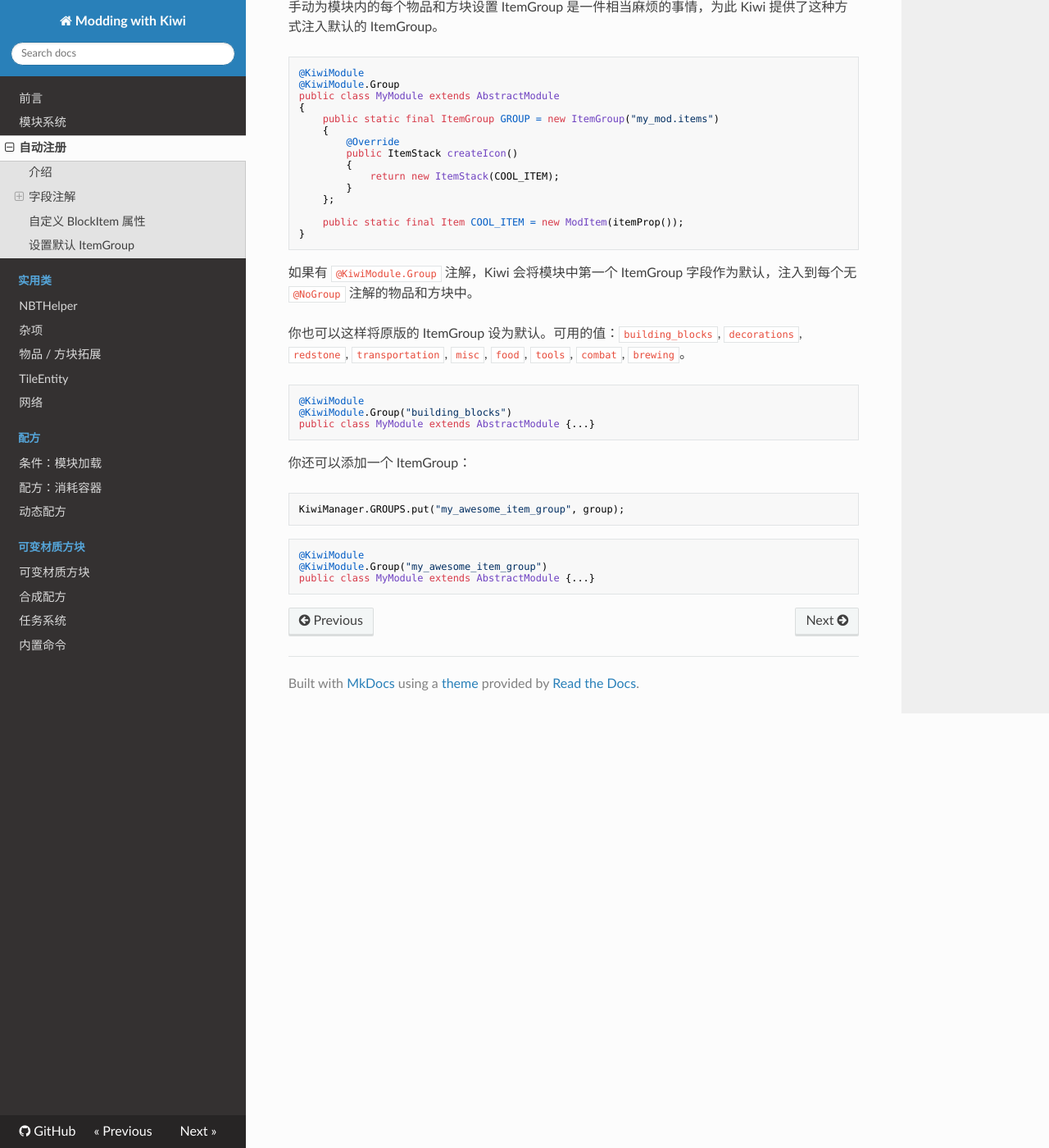
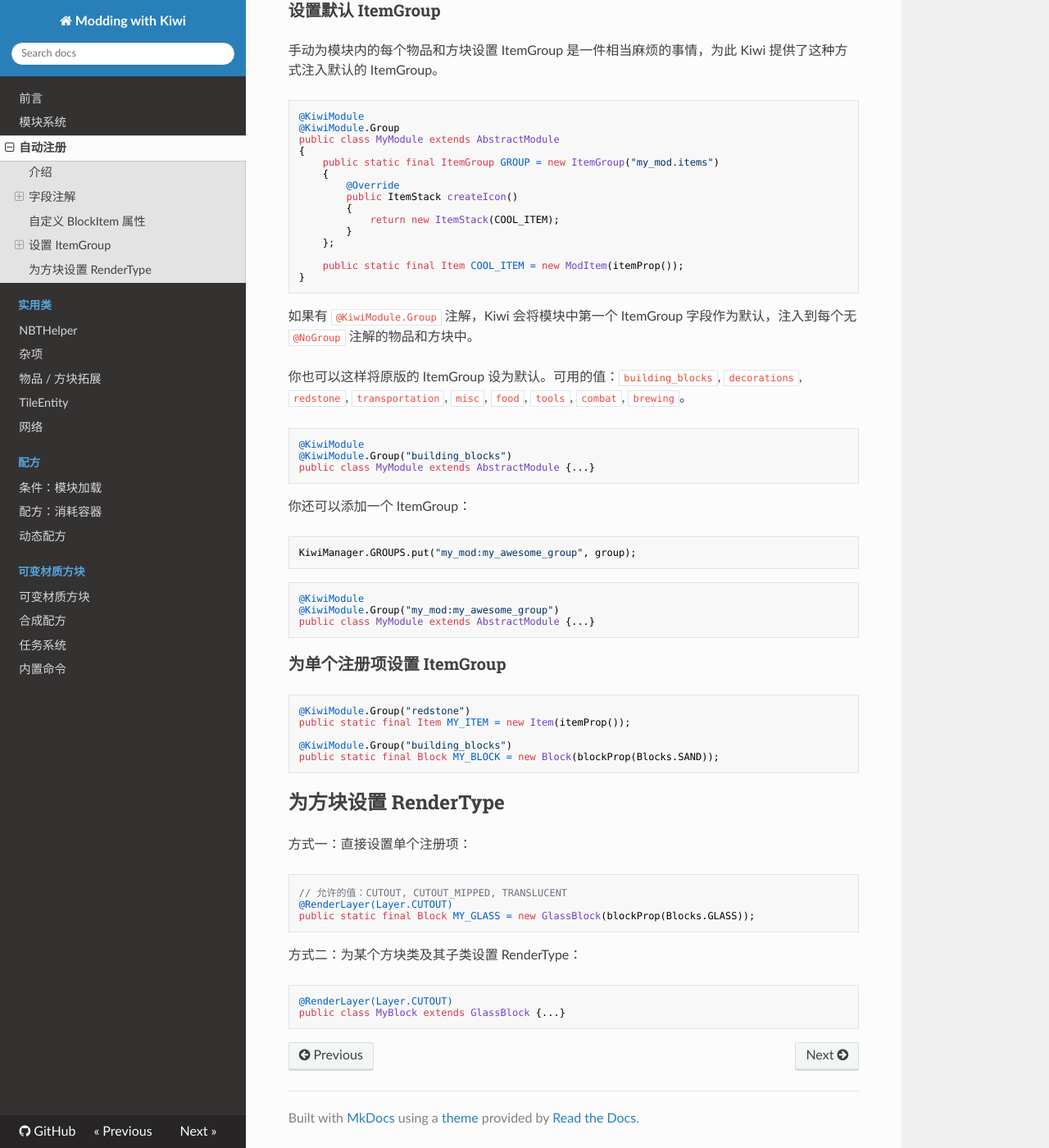
Before and after one commit to Snownee/ModdingWithKiwi, an MkDocs documentation site: the page built from docs/registry.md, in a window 1280 px wide and 1400 px high, scrolled down 2049 px. Shown: the whole window at 82% size. Built offline with MkDocs 1.6.1, drawn with Linux system fonts in a browser that asks for light colours; nearby versions of some CDN libraries.

Commit message:
1.15 Update

````diff
--- a/docs/registry.md
+++ b/docs/registry.md
@@ -96,7 +96,9 @@
 
   该 Item.Properties 被使用后会被设置为 null
 
-## 设置默认 ItemGroup
+## 设置 ItemGroup
+
+### 设置默认 ItemGroup
 
 手动为模块内的每个物品和方块设置 ItemGroup 是一件相当麻烦的事情，为此 Kiwi 提供了这种方式注入默认的 ItemGroup。
 
@@ -131,11 +133,38 @@
 你还可以添加一个 ItemGroup：
 
 ```java
-KiwiManager.GROUPS.put("my_awesome_item_group", group);
+KiwiManager.GROUPS.put("my_mod:my_awesome_group", group);
 ```
 
 ```java
 @KiwiModule
-@KiwiModule.Group("my_awesome_item_group")
+@KiwiModule.Group("my_mod:my_awesome_group")
 public class MyModule extends AbstractModule {...}
 ```
+
+### 为单个注册项设置 ItemGroup
+
+```java
+@KiwiModule.Group("redstone")
+public static final Item MY_ITEM = new Item(itemProp());
+
+@KiwiModule.Group("building_blocks")
+public static final Block MY_BLOCK = new Block(blockProp(Blocks.SAND));
+```
+
+## 为方块设置 RenderType
+
+方式一：直接设置单个注册项：
+
+```java
+// 允许的值：CUTOUT, CUTOUT_MIPPED, TRANSLUCENT
+@RenderLayer(Layer.CUTOUT)
+public static final Block MY_GLASS = new GlassBlock(blockProp(Blocks.GLASS));
+```
+
+方式二：为某个方块类及其子类设置 RenderType：
+
+```java
+@RenderLayer(Layer.CUTOUT)
+public class MyBlock extends GlassBlock {...}
+```
````
Also changed, not shown: docs/README.md (+3 -3 lines).
